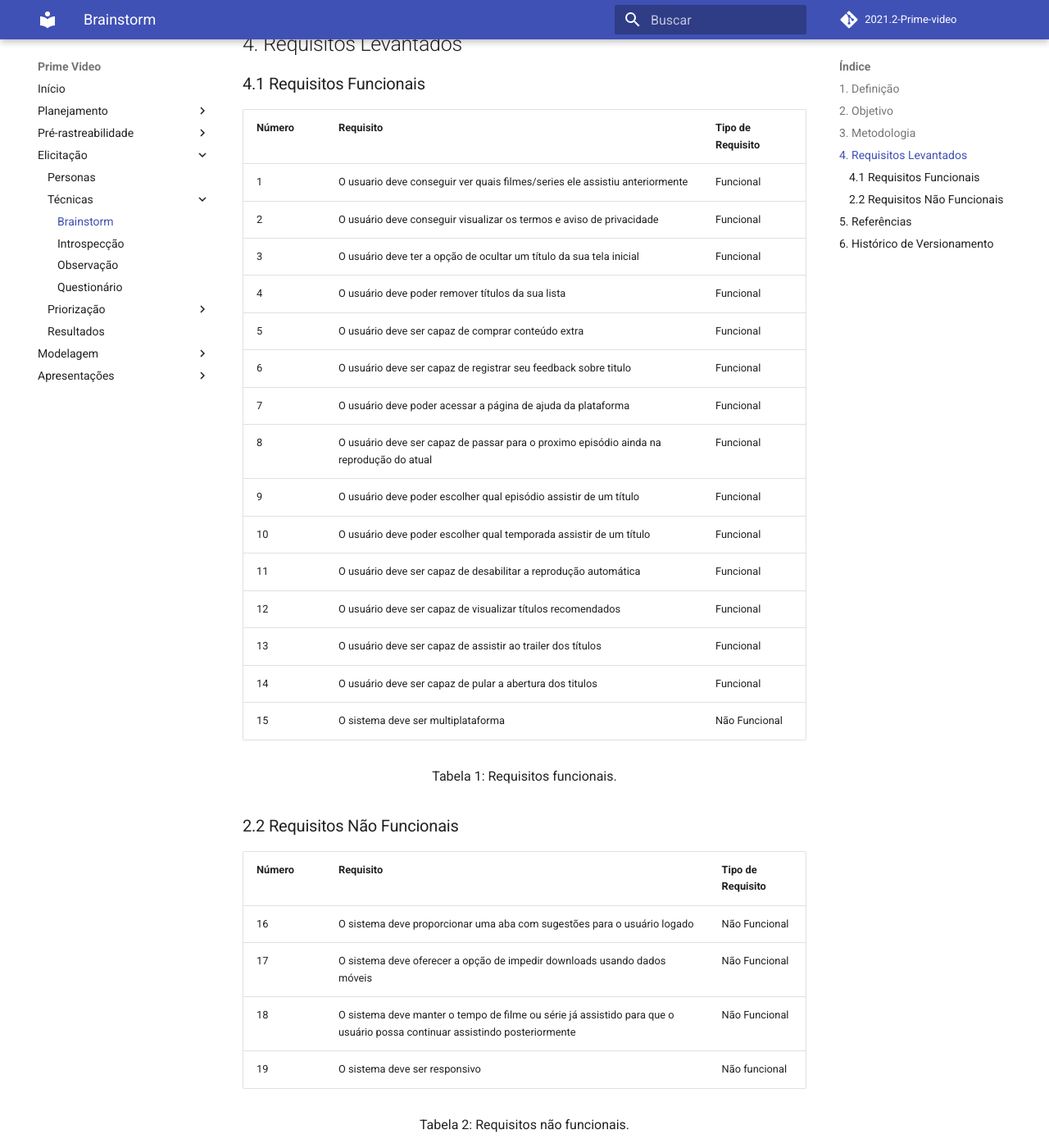
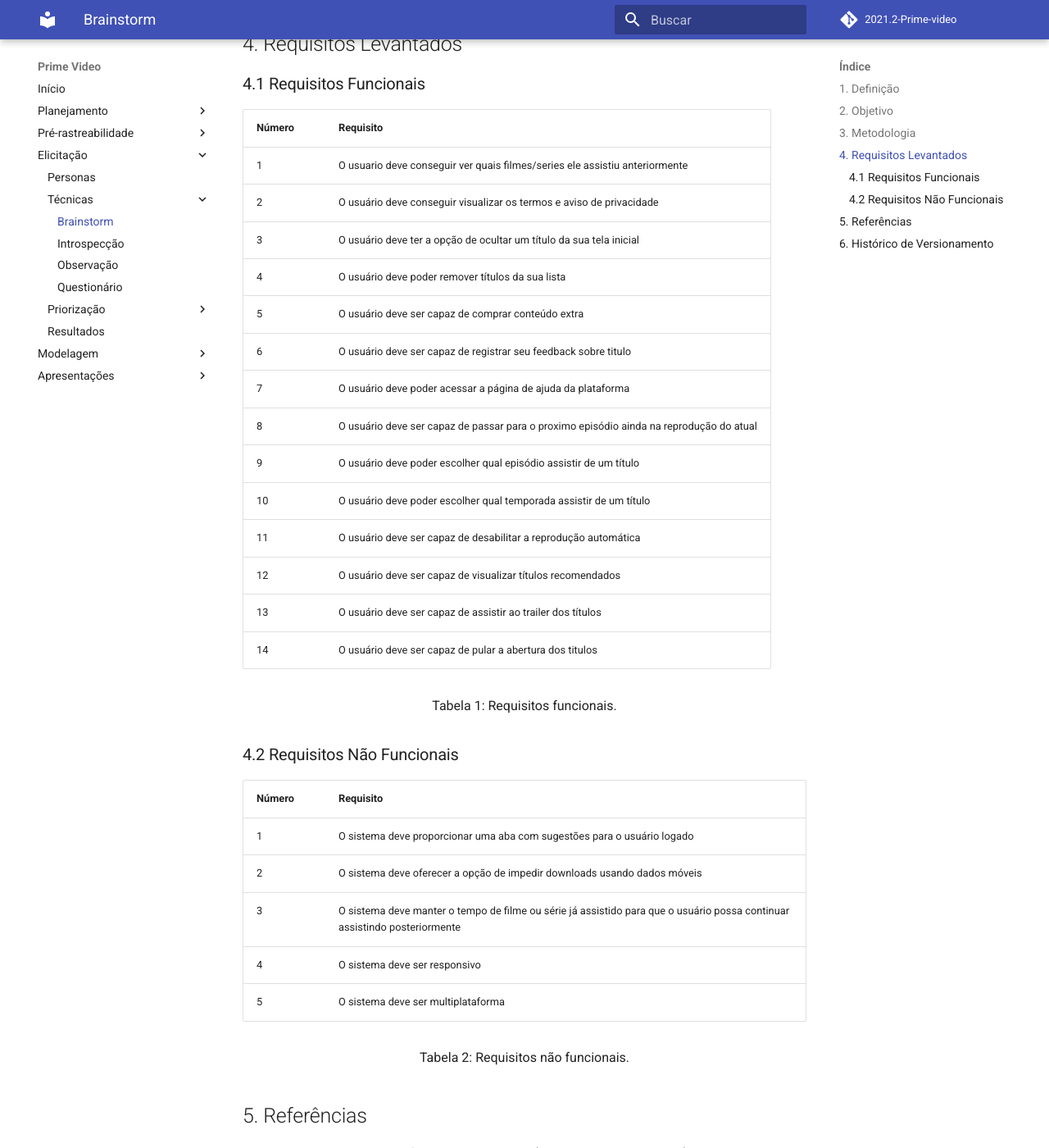
Before and after one commit to Requisitos-de-Software/2021.2-Prime-video, an MkDocs documentation site: the page built from docs/elicitacao/tecnicas/brainstorming.md, in a window 1280 px wide and 1400 px high, scrolled down 698 px. Shown: the whole window at 82% size. Built offline with MkDocs 1.6.1 and Material for MkDocs 9.7.7, drawn with Linux system fonts in a browser that asks for light colours; comment, search, counter and statistics services are not loaded.

Commit message:
Update introspeccao.md

```diff
--- a/docs/elicitacao/tecnicas/brainstorming.md
+++ b/docs/elicitacao/tecnicas/brainstorming.md
@@ -25,36 +25,37 @@
 
 ### 4.1 Requisitos Funcionais
 
-| Número | Requisito | Tipo de Requisito |
-|--|--|--|
-|1|O usuario deve conseguir ver quais filmes/series ele assistiu anteriormente|Funcional|
-|2|O usuário deve conseguir visualizar os termos e aviso de privacidade|Funcional|
-|3|O usuário deve ter a opção de ocultar um título da sua tela inicial|Funcional|
-|4|O usuário deve poder remover títulos da sua lista|Funcional|
-|5|O usuário deve ser capaz de comprar conteúdo extra|Funcional|
-|6|O usuário deve ser capaz de registrar seu feedback sobre titulo|Funcional|
-|7|O usuário deve poder acessar a página de ajuda da plataforma|Funcional|
-|8|O usuário deve ser capaz de passar para o proximo episódio ainda na reprodução do atual|Funcional|
-|9|O usuário deve poder escolher qual episódio assistir de um título|Funcional|
-|10|O usuário deve poder escolher qual temporada assistir de um título|Funcional|
-|11|O usuário deve ser capaz de desabilitar a reprodução automática|Funcional|
-|12|O usuário deve ser capaz de visualizar títulos recomendados|Funcional|
-|13|O usuário deve ser capaz de assistir ao trailer dos títulos|Funcional|
-|14|O usuário deve ser capaz de pular a abertura dos titulos|Funcional|
-|15|O sistema deve ser multiplataforma|Não Funcional|
+| Número | Requisito |
+|--|--|
+|1|O usuario deve conseguir ver quais filmes/series ele assistiu anteriormente|
+|2|O usuário deve conseguir visualizar os termos e aviso de privacidade|
+|3|O usuário deve ter a opção de ocultar um título da sua tela inicial|
+|4|O usuário deve poder remover títulos da sua lista|
+|5|O usuário deve ser capaz de comprar conteúdo extra|
+|6|O usuário deve ser capaz de registrar seu feedback sobre titulo|
+|7|O usuário deve poder acessar a página de ajuda da plataforma|
+|8|O usuário deve ser capaz de passar para o proximo episódio ainda na reprodução do atual|
+|9|O usuário deve poder escolher qual episódio assistir de um título|
+|10|O usuário deve poder escolher qual temporada assistir de um título|
+|11|O usuário deve ser capaz de desabilitar a reprodução automática|
+|12|O usuário deve ser capaz de visualizar títulos recomendados|
+|13|O usuário deve ser capaz de assistir ao trailer dos títulos|
+|14|O usuário deve ser capaz de pular a abertura dos titulos|
+
 
 <center>
 Tabela 1: Requisitos funcionais.
 </center>
 
-### 2.2 Requisitos Não Funcionais
+### 4.2 Requisitos Não Funcionais
 
-| Número | Requisito | Tipo de Requisito |
-|--|--|--|
-|16|O sistema deve proporcionar uma aba com sugestões para o usuário logado|Não Funcional|
-|17|O sistema deve oferecer a opção de impedir downloads usando dados móveis|Não Funcional|
-|18|O sistema deve manter o tempo de filme ou série já assistido para que o usuário possa continuar assistindo posteriormente|Não Funcional|
-|19|O sistema deve ser responsivo|Não funcional|
+| Número | Requisito |
+|--|--|
+|1|O sistema deve proporcionar uma aba com sugestões para o usuário logado|
+|2|O sistema deve oferecer a opção de impedir downloads usando dados móveis|
+|3|O sistema deve manter o tempo de filme ou série já assistido para que o usuário possa continuar assistindo posteriormente|
+|4|O sistema deve ser responsivo|
+|5|O sistema deve ser multiplataforma|
 
 <center>
 Tabela 2: Requisitos não funcionais.
```
Also changed, not shown: docs/elicitacao/tecnicas/instrospeccao.md (+31 -18 lines).
